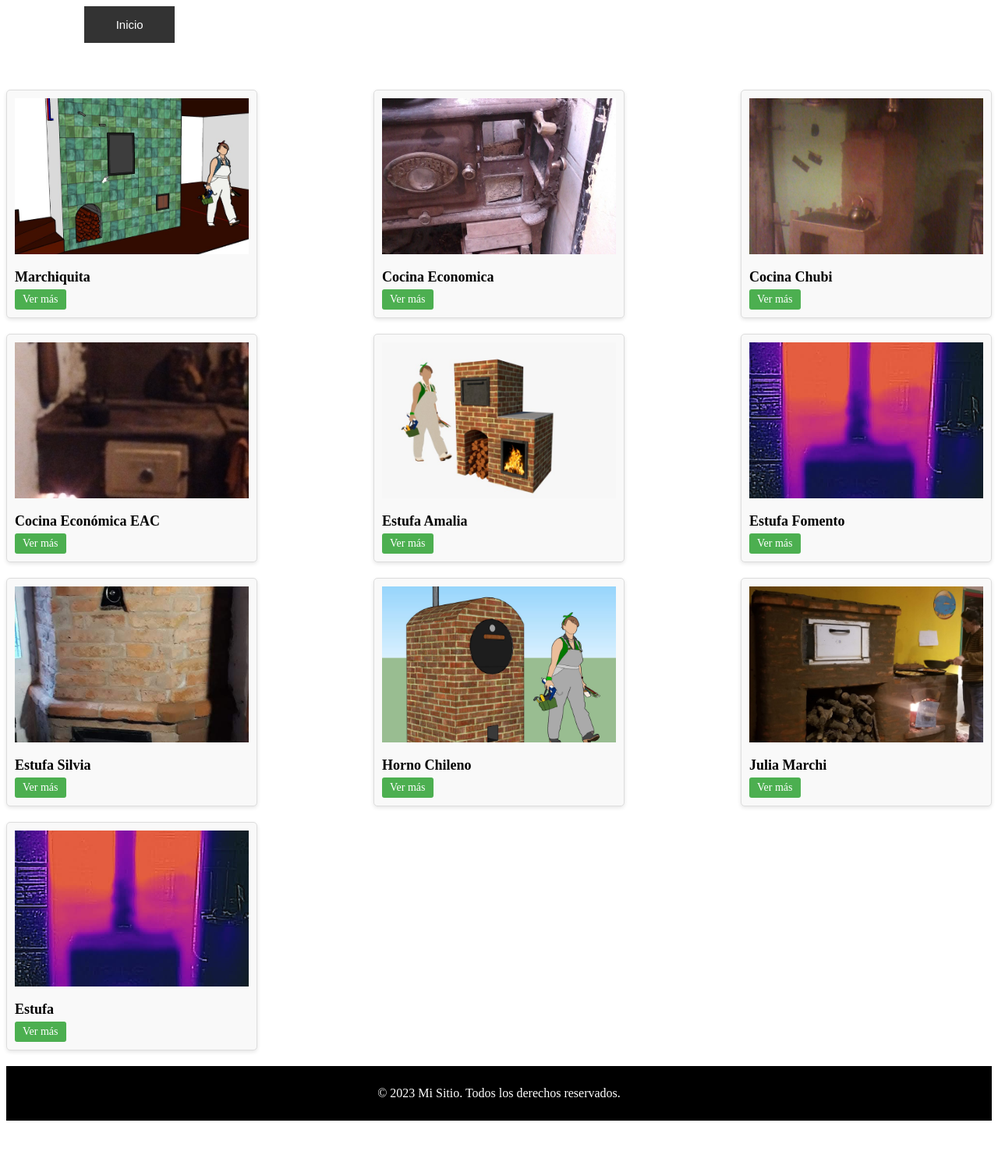
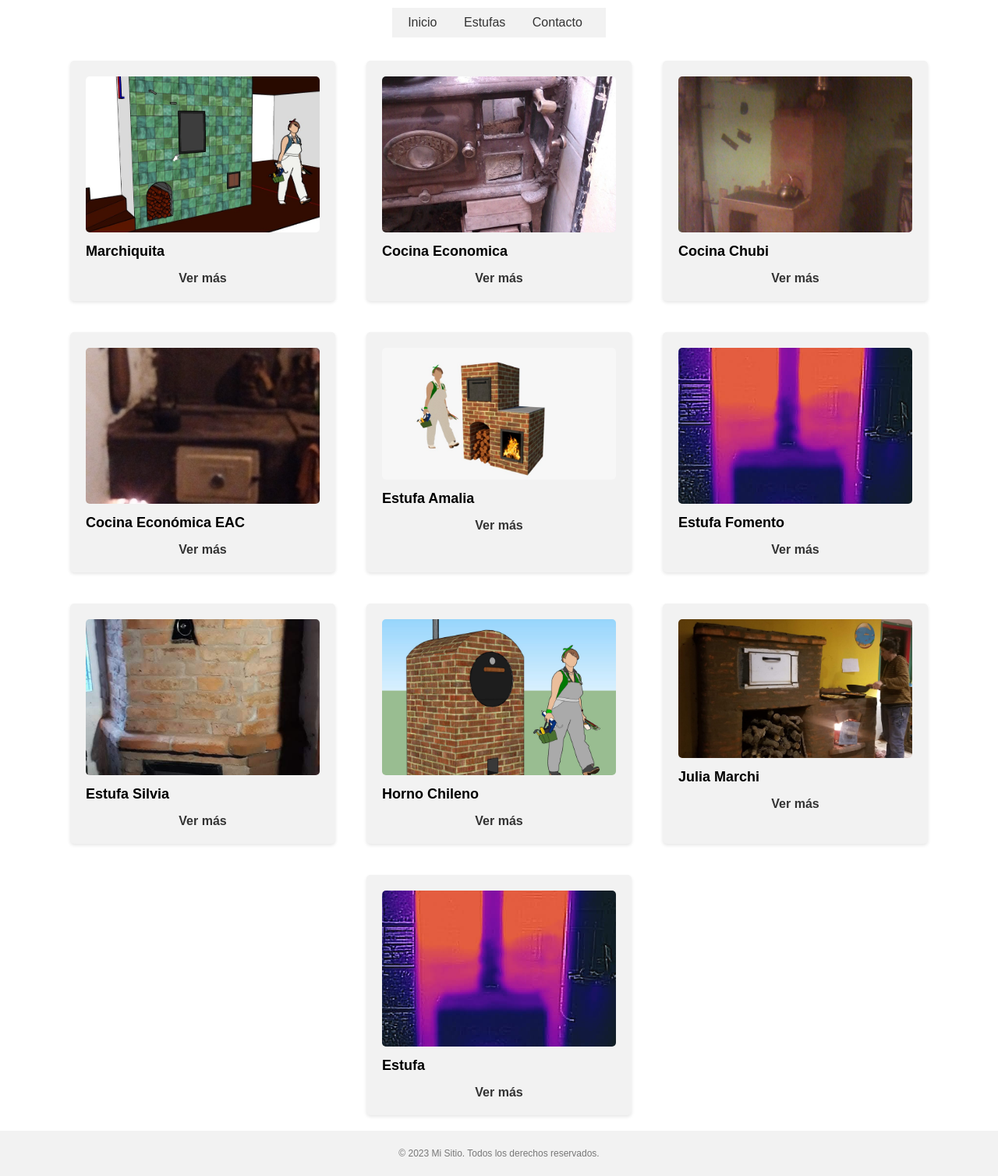
Before and after one commit to pedromax23/Proyecto-Django-1, a Django app: page /estufas/ in a window 1280 px wide. Shown: the whole page at 78% size. Before the commit the page ends 1437 px from the top, so only its background shows below. Run offline with Django 4.2, Linux system fonts and the light colour scheme; data comes from the database, SQL or seed files in the repository.

Commit message:
Actualizacion de estilos CSS

```diff
--- a/Contacto/templates/contacto/index.html
+++ b/Contacto/templates/contacto/index.html
@@ -1,10 +1,8 @@
 {% extends 'base.html' %}
 {% block title %} Contacto {% endblock %}
 {% block content %}
-{% load static %}
-<link rel="stylesheet" type="text/css" href="{% static 'css/contacto.css' %}">
 
-<div class="div_contacto">
+<div>
     <h1>Formulario de contacto</h1>
 </div>
     <!-- Contenido adicional del formulario de contacto -->
--- a/Estufas/templates/estufas/index.html
+++ b/Estufas/templates/estufas/index.html
@@ -1,16 +1,16 @@
 {% extends 'base.html' %}
-{% block title %} Estufas {% endblock %}
+{% block title %}Estufas{% endblock %}
+{% load static %}
+
 {% block content %}
+<link rel="stylesheet" href="{% static 'css/estufas/estufa.css' %}">
 
-{% load static %}
-<div class="estufas-container">
+<div class="estufas-lista">
   {% for estufa in estufas %}
-  <div class="estufa-card">
-      <img src="{{ estufa.imagen.url }}" alt="" class="estufa-image">
-      <div class="estufa-details">
-          <h2 class="estufa-title">{{ estufa.titulo }}</h2>
-          <a href="/estufas/{{ estufa.id }}" class="ver-mas-link">Ver más</a>
-      </div>
+  <div class="estufa-item">
+    <img src="{{ estufa.imagen.url }}" alt="{{ estufa.titulo }}" class="estufa-imagen">
+    <h2 class="estufa-title">{{ estufa.titulo }}</h2>
+    <a href="/estufas/{{ estufa.id }}" class="estufa-enlace">Ver más</a>
   </div>
   {% endfor %}
 </div>
--- /dev/null
+++ b/static/css/base.css
@@ -0,0 +1,48 @@
+body {
+  margin: 0;
+  padding: 0;
+  font-family: Arial, sans-serif;
+}
+
+.div-menu{
+  justify-content: center;
+  display: flex;
+  padding: 10px;
+}
+
+nav {
+  background-color: #f2f2f2;
+  padding: 10px;
+}
+
+nav ul {
+  list-style: none;
+  margin: 0;
+  padding: 0;
+}
+
+nav li {
+  display: inline-block;
+  margin-right: 10px;
+}
+
+nav li a {
+  text-decoration: none;
+  color: #333;
+  padding: 5px 10px;
+  border-radius: 5px;
+  transition: background-color 0.3s ease;
+}
+
+nav li a:hover {
+  background-color: #333;
+  color: #fff;
+}
+
+footer {
+  background-color: #f2f2f2;
+  padding: 10px;
+  text-align: center;
+  font-size: 12px;
+  color: #777;
+}
--- a/static/css/contacto.css
+++ /dev/null
@@ -1,6 +0,0 @@
-.div_contacto {
-    margin-top: 30px;
-    display: flex;
-
-
-}
--- a/static/css/estufa.css
+++ /dev/null
@@ -1,48 +0,0 @@
-.estufas-container {
-  margin-top: 60px;
-  display: flex;
-  flex-wrap: wrap;
-  justify-content: space-between;
-}
-
-.estufa-card {
-  width: 300px;
-  margin-bottom: 20px;
-  border: 1px solid #ddd;
-  border-radius: 5px;
-  background-color: #f9f9f9;
-  padding: 10px;
-  box-shadow: 0 2px 5px rgba(0, 0, 0, 0.1);
-}
-
-.estufa-image {
-  width: 300px; /* Establece el ancho deseado para las imágenes */
-  height: 200px; /* Establece la altura deseada para las imágenes */
-  object-fit: cover; /* Ajusta la imagen para cubrir completamente el contenedor manteniendo la relación de aspecto */
-}
-
-
-.estufa-title {
-  font-size: 18px;
-  margin-bottom: 5px;
-}
-
-.estufa-description {
-  font-size: 14px;
-  color: #666;
-  margin-bottom: 10px;
-}
-
-.ver-mas-link {
-  display: inline-block;
-  padding: 5px 10px;
-  background-color: #4caf50;
-  color: #fff;
-  text-decoration: none;
-  border-radius: 3px;
-  font-size: 14px;
-}
-
-.ver-mas-link:hover {
-  background-color: #45a049;
-}
--- /dev/null
+++ b/static/css/estufas/estufa.css
@@ -0,0 +1,41 @@
+.estufas-lista {
+    display: flex;
+    flex-wrap: wrap;
+    justify-content: center;
+  }
+
+  .estufa-item {
+    width: 300px;
+    margin: 20px;
+    padding: 20px;
+    background-color: #f2f2f2;
+    border-radius: 5px;
+    box-shadow: 0 2px 4px rgba(0, 0, 0, 0.1);
+  }
+
+  .estufa-imagen {
+    width: 100%;
+    max-height: 200px;
+    object-fit: cover;
+    border-radius: 5px;
+  }
+
+  .estufa-title {
+    font-size: 18px;
+    font-weight: bold;
+    margin-top: 10px;
+  }
+
+  .estufa-enlace {
+    display: block;
+    text-align: center;
+    margin-top: 15px;
+    color: #333;
+    text-decoration: none;
+    font-weight: bold;
+    transition: color 0.3s ease;
+  }
+
+  .estufa-enlace:hover {
+    color: #555;
+  }
--- a/static/css/style.css
+++ /dev/null
@@ -1,89 +0,0 @@
-.div_menu {
-  margin-left: 100px;
-}
-
-
-
-.menu_estufa {
-  display: none;
-  position: absolute;
-  background-color: #f9f9f9;
-  min-width: 160px;
-  box-shadow: 0px 8px 16px 0px rgba(0,0,0,0.2);
-  z-index: 1;
-  padding: 10px;
-}
-
-.dropdown-content ul {
-  list-style: none; /* Quita los estilos de lista predeterminados */
-  margin: 0;
-  padding: 0;
-}
-
-.dropdown-content ul li {
-  margin-bottom: 5px; /* Espaciado entre elementos de la lista */
-}
-
-.dropdown-submenu:hover .menu_estufa {
-  display: block; /* Muestra el menú de estufas al pasar el mouse por encima del botón */
-}
-
-.dropdown {
-  width: 10%;
-  position: relative;
-  display: inline-block;
-}
-
-.color_letras {
-  color: white;
-  text-decoration: none;
-}
-
-.dropbtn {
-  width: 100%;
-  background-color: #333;
-  color: white;
-  padding: 15px;
-  font-size: 15px;
-  border: none;
-  cursor: pointer;
-}
-
-.dropdown-content {
-  width: 150%;
-  display: none;
-  position: absolute;
-  background-color: #f9f9f9;
-  min-width: 160px;
-  box-shadow: 0px 8px 16px 0px rgba(0,0,0,0.2);
-  z-index: 1;
-}
-
-.dropdown-content a {
-
-  color: black;
-  padding: 12px 16px;
-  text-decoration: none;
-  display: block;
-}
-
-.dropdown:hover .dropdown-content {
-  display: block;
-}
-
-.navbar {
-  margin-top: 10px;
-  position: fixed;
-  top: 0;
-  width: 100%;
-  z-index: 100;
-}
-
-
-  /* Estilos para el pie de página */
-  footer {
-    background-color: black;
-    color: #fff;
-    padding: 10px;
-    text-align: center;
-  }
--- a/static/js/script.js
+++ /dev/null
@@ -1,11 +0,0 @@
-function showDropdown() {
-    document.getElementById("myDropdown").classList.add("show");
-}
-
-function hideDropdown() {
-    document.getElementById("myDropdown").classList.remove("show");
-}
-
-function showEstufasSubMenu() {
-    document.getElementById("estufasSubmenu").classList.toggle("show");
-}
--- a/templates/base.html
+++ b/templates/base.html
@@ -3,45 +3,36 @@
 <html>
 <head>
     <title>{% block title %}{% endblock %}</title>
-    <link rel="stylesheet" type="text/css" href="{% static 'css/style.css' %}">
-    <link rel="stylesheet" type="text/css" href="{% static 'css/estufa.css' %}">
-    <script src="{% static 'js/script.js' %}"></script>
+    <link rel="stylesheet" href="{% static 'css/base.css' %}">
+
 </head>
 <body>
-<div class="div_menu">
-    <div class="dropdown" onmouseover="showDropdown()" onmouseout="hideDropdown()">
-        <a href="/"><button class="dropbtn">Inicio</button></a>
-        <div id="myDropdown" class="dropdown-content">
-
-            <div class="dropdown-submenu">
-                <a href="/estufas/"><button onclick="showEstufasSubMenu()" class="dropbtn">Estufas</button></a>
-                <div id="estufasSubmenu" class="menu_estufa">
-                    {% for estufa in estufas %}
-                    <ul>
-                        <li><a href="/estufas/{{estufa.id}}">{{estufa.titulo}}</a></li>
-                    </ul>
-                    {% endfor %}
-                </div>
+<div class="div-menu">
+  <nav>
+    <ul>
+      <li><a href="/">Inicio</a></li>
+      <li><a href="/estufas/">Estufas</a></li>
+      <li><a href="/contacto/">Contacto</a></li>
+    </ul>
+  </nav>
+</div>
+<div>
+    <div>
+        <div>
+            <div>
+                <table>
+                    {% block content %}
+                    {% endblock %}
+                </table>
             </div>
-            <a href="/contacto/"><button onclick="showEstufasSubMenu()" class="dropbtn">Contacto</button></a>
         </div>
     </div>
+</div>
 
-    <script src="{% static 'js/script.js' %}"></script>
-</div>
-</body>
-<body>
-    <div class="content">
-        {% block content %}
-        {% endblock %}
+<footer>
+    <div>
+        <p>© 2023 Mi Sitio. Todos los derechos reservados.</p>
     </div>
-
-    <!-- Pie de página -->
-    <footer>
-        <p>© 2023 Mi Sitio. Todos los derechos reservados.</p>
-    </footer>
-
-    <!-- Aquí puedes incluir enlaces a tus archivos JavaScript si los necesitas -->
-
+</footer>
 </body>
 </html>
```
Also changed, not shown: Estufas/templates/estufas/estufa_detalle.html (+8 -7 lines), Home/templates/home/index.html (+5 -5 lines), static/css/detalle_estufa.css (deleted, +0 -38 lines), static/css/estufas/detalle.css (added, +33 -0 lines), static/css/home.css (deleted, +0 -19 lines).
